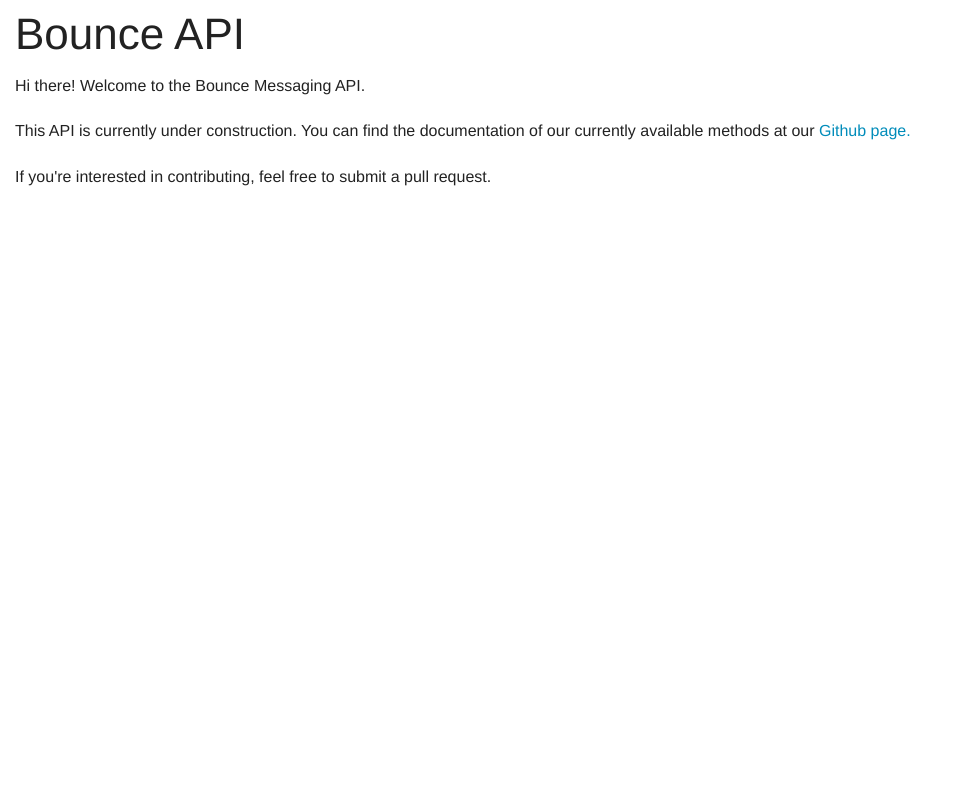
After one commit to stevenschmatz/Bounce-Backend, a Flask app: page /api/ in a window 1280 px wide. The commit adds this page. Shown: the whole page, without its empty margins (0-958 px from the left). Run offline with Flask 2, Linux system fonts and the light colour scheme.

Commit message:
made API landing page and readme

```diff
--- a/main.py
+++ b/main.py
@@ -8,9 +8,11 @@ static/templated website, as well as the private REST API used by the mobile app
 
 from flask import Flask
 from website.main import website_blueprint
+from api.main import api_blueprint
 
 app = Flask(__name__, static_folder="website/static",
             template_folder="website/templates")
 app.config["DEBUG"] = True
 
 app.register_blueprint(website_blueprint)
+app.register_blueprint(api_blueprint)
--- a/website/main.py
+++ b/website/main.py
@@ -19,6 +19,21 @@ def serve_index_html():
 
     return render_template("html/index.html")
 
+@website_blueprint.route("/api/")
+def api():
+    """Serves the root page for the API.
+
+    Executes the template from /website/static/html
+
+    Args:
+        none
+
+    Returns:
+        The rendered template of the HTML API landing page.
+    """
+
+    return render_template("html/api.html")
+
 @website_blueprint.errorhandler(404)
 def page_not_found(error):
     """Return a custom 404 error.
--- /dev/null
+++ b/website/templates/html/api.html
@@ -0,0 +1,3 @@
+<!DOCTYPE html.no-js(lang="en")><head><!-- Page info and metadata--><title>Bounce API</title><meta charset="utf-8"/><meta name="viewport" content="width=device-width, initial-scale=1.0"/><!-- Stylesheets--><link rel="stylesheet" href="../static/stylesheets/app.css"/></head><body><div class="large-12 columns"><h1> Bounce API</h1><p>  Hi there! Welcome to the Bounce Messaging API.</p><p>
+This API is currently under construction.
+You can find the documentation of our currently available methods at our <a href="https://github.com/stevenschmatz/Bounce-Backend/blob/master/api/README.md">Github page.</a></p><p>  If you're interested in contributing, feel free to submit a pull request.</p></div></body>
--- a/website/templates/scss/_landing-page.scss
+++ b/website/templates/scss/_landing-page.scss
@@ -1,4 +1,4 @@
-body {
+body.city_background {
 	background-image: url("../resources/images/city.jpg") !important;
 	background-size: cover;
 
```
Also changed, not shown: api/main.py (added, +10 -0 lines), api/README.md (added), api/__init__.py (added), website/static/stylesheets/app.css, 2 other files.
